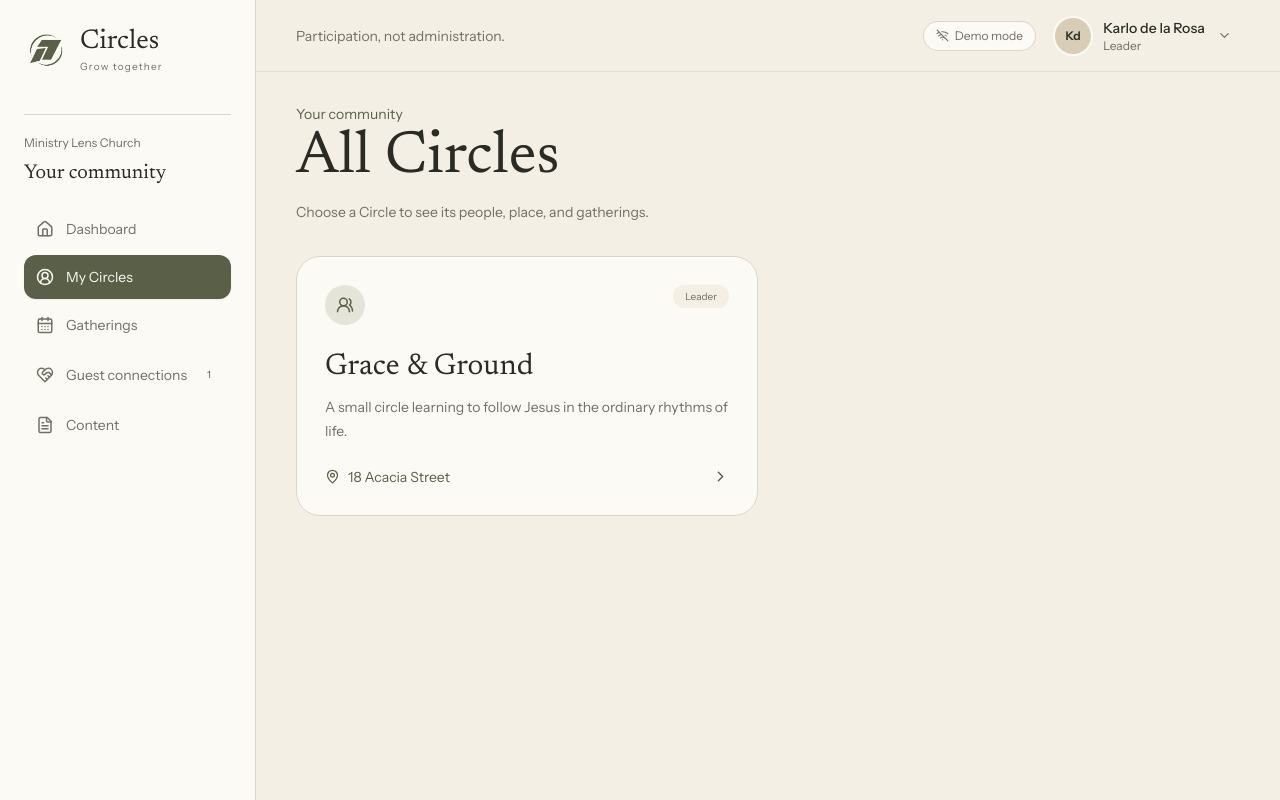
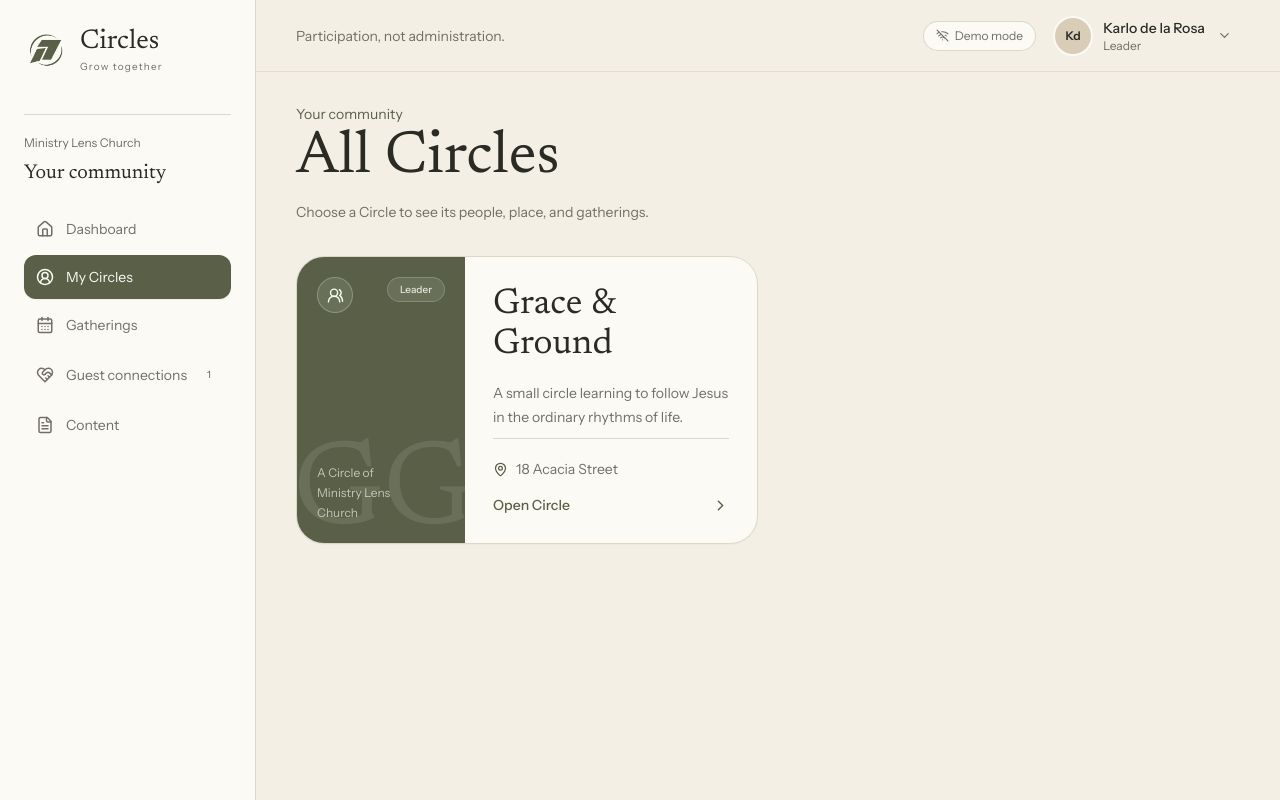
Before and after one commit to karlodelarosa/app-circle, a React (Vite) app: page /circles in a window 1280 px wide. Built offline with nearby package versions, Linux system fonts and the light colour scheme.

Commit message:
Refine Circle overview cards

```diff
--- a/src/pages/CirclePage.tsx
+++ b/src/pages/CirclePage.tsx
@@ -44,37 +44,70 @@ export function CirclePage() {
             <p>Choose a Circle to see its people, place, and gatherings.</p>
           </div>
         </div>
-        <div className="mt-8 grid gap-5 sm:grid-cols-2">
-          {data.groups.map((group) => (
+        <div className="mt-8 grid gap-5 md:grid-cols-2">
+          {data.groups.map((group, index) => {
+            const monogram = group.name
+              .split(/\s+/)
+              .filter(Boolean)
+              .map((word) => word.match(/[\p{L}\p{N}]/u)?.[0] || "")
+              .filter(Boolean)
+              .slice(0, 2)
+              .join("")
+              .toUpperCase();
+            return (
               <Link
                 key={group.id}
                 to={`/circles/${group.id}`}
-              className="group paper-panel flex min-h-56 flex-col p-6 transition-colors hover:border-sage focus-visible:outline-none focus-visible:ring-2 focus-visible:ring-olive sm:p-7"
+                className="group grid min-h-72 overflow-hidden rounded-[1.75rem] border border-line bg-paper shadow-[0_1px_0_rgba(41,43,36,0.03)] transition-[border-color,box-shadow] hover:border-olive/40 hover:shadow-[0_18px_50px_rgba(41,43,36,0.08)] focus-visible:outline-none focus-visible:ring-2 focus-visible:ring-olive sm:grid-cols-[10.5rem_1fr]"
               >
-              <div className="flex items-start justify-between gap-4">
-                <span className="quick-icon">
-                  <UsersRound />
+                <div
+                  className={`relative flex min-h-40 flex-col justify-between overflow-hidden p-5 text-paper sm:min-h-full ${index % 2 === 0 ? "bg-olive" : "bg-[#3F4637]"}`}
+                >
+                  <div className="relative z-10 flex items-center justify-between gap-3 sm:items-start">
+                    <span className="grid h-9 w-9 place-items-center rounded-full border border-paper/25 bg-paper/10">
+                      <UsersRound size={17} />
                     </span>
-                <span className="role-label capitalize">{group.role}</span>
+                    <span className="rounded-full border border-paper/20 bg-paper/10 px-3 py-1 text-[10px] font-medium capitalize text-paper/85 backdrop-blur-sm">
+                      {group.role}
+                    </span>
                   </div>
-              <h2 className="mt-6 font-display text-3xl leading-tight">
+                  <span
+                    aria-hidden="true"
+                    className="absolute -bottom-5 -left-1 font-display text-[8rem] leading-none text-paper/[0.10] sm:-bottom-3 sm:text-[7.5rem]"
+                  >
+                    {monogram}
+                  </span>
+                  <p className="relative z-10 hidden max-w-24 text-xs leading-5 text-paper/65 sm:block">
+                    A Circle of {data.organization.name}
+                  </p>
+                </div>
+                <div className="flex min-w-0 flex-col p-6 sm:p-7">
+                  <h2 className="font-display text-[2rem] leading-[1.05] sm:text-4xl">
                     {group.name}
                   </h2>
-              <p className="mt-2 line-clamp-2 text-sm leading-6 text-muted">
-                {group.description || "A place to gather and grow together."}
+                  <p className="mt-4 line-clamp-3 text-sm leading-6 text-muted">
+                    {group.description ||
+                      "A place to gather, belong, and grow together."}
                   </p>
-              <span className="mt-auto flex items-center gap-2 pt-6 text-sm text-olive">
-                <MapPin size={15} />
+                  <div className="mt-auto border-t border-line pt-5">
+                    <div className="flex items-center gap-2 text-sm text-muted">
+                      <MapPin size={15} className="shrink-0 text-olive" />
                       <span className="truncate">
                         {group.location || "Location shared with members"}
                       </span>
+                    </div>
+                    <span className="mt-4 flex items-center text-sm font-medium text-olive">
+                      Open Circle
                       <ChevronRight
                         size={17}
-                  className="ml-auto transition-transform group-hover:translate-x-0.5"
+                        className="ml-auto transition-transform group-hover:translate-x-1 motion-reduce:transition-none"
                       />
                     </span>
+                  </div>
+                </div>
               </Link>
-          ))}
+            );
+          })}
         </div>
       </div>
     );
```
Lines whose indentation alone changed are shown as unchanged.
